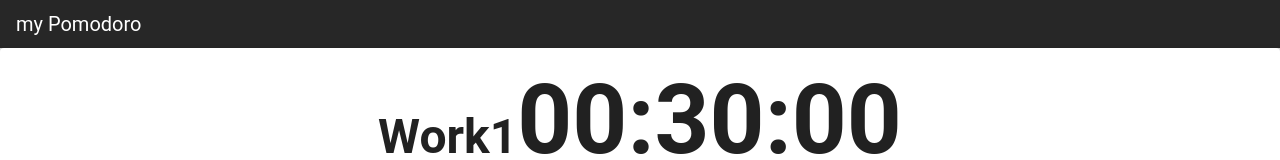
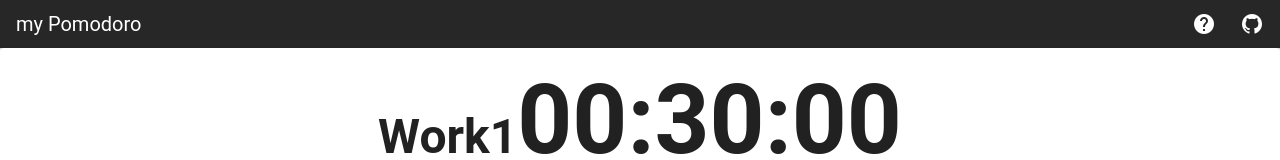
Before and after one commit to EndoHizumi/myPomodoro, a Vue app in the folder mypomodoro/: page / in a window 1280 px wide. Shown: the top 160 px of the page. Built offline with nearby package versions, Linux system fonts and the light colour scheme.

Commit message:
fix: no display v-icon

```diff
--- a/mypomodoro/package.json
+++ b/mypomodoro/package.json
@@ -15,6 +15,7 @@
     "vuetify": "^2.2.29"
   },
   "devDependencies": {
+    "@mdi/font": "^5.2.45",
     "@vue/cli-plugin-babel": "^4.3.0",
     "@vue/cli-plugin-eslint": "^4.3.0",
     "@vue/cli-service": "^4.3.0",
--- a/mypomodoro/src/App.vue
+++ b/mypomodoro/src/App.vue
@@ -6,10 +6,10 @@
           <v-toolbar-title>my Pomodoro</v-toolbar-title>
           <v-spacer></v-spacer>
           <v-btn icon disable>
-            <v-icon large>mdi-help-circle</v-icon>
+            <v-icon >mdi-help-circle</v-icon>
           </v-btn>
           <v-btn icon href="https://github.com/EndoHizumi/myPomodoro/tree/develop">
-            <v-icon large>mdi-github</v-icon>
+            <v-icon>mdi-github</v-icon>
           </v-btn>
         </v-app-bar>
       </div>
--- a/mypomodoro/src/plugins/vuetify.js
+++ b/mypomodoro/src/plugins/vuetify.js
@@ -1,5 +1,6 @@
 import Vue from 'vue';
 import Vuetify from 'vuetify/lib';
+import '@mdi/font/css/materialdesignicons.css'
 
 Vue.use(Vuetify);
 
```
Also changed, not shown: 1 other file (tests, documents, lock files or other folders).
